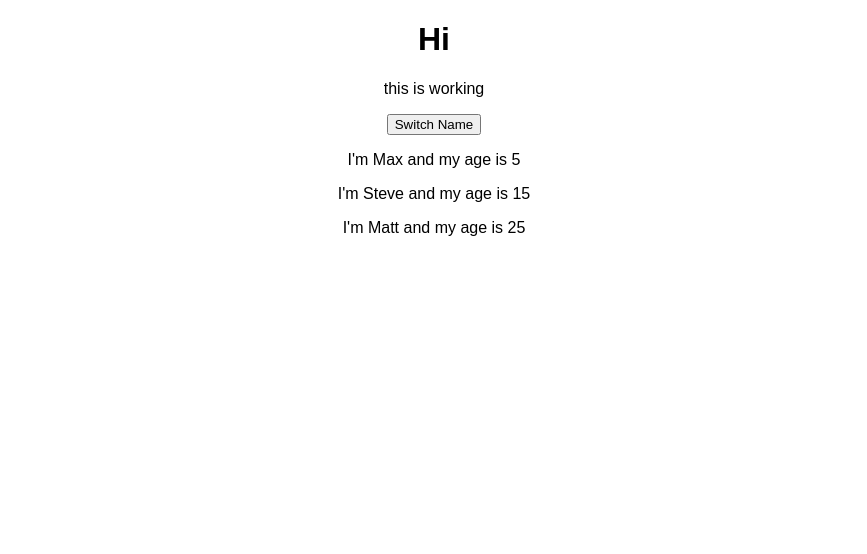
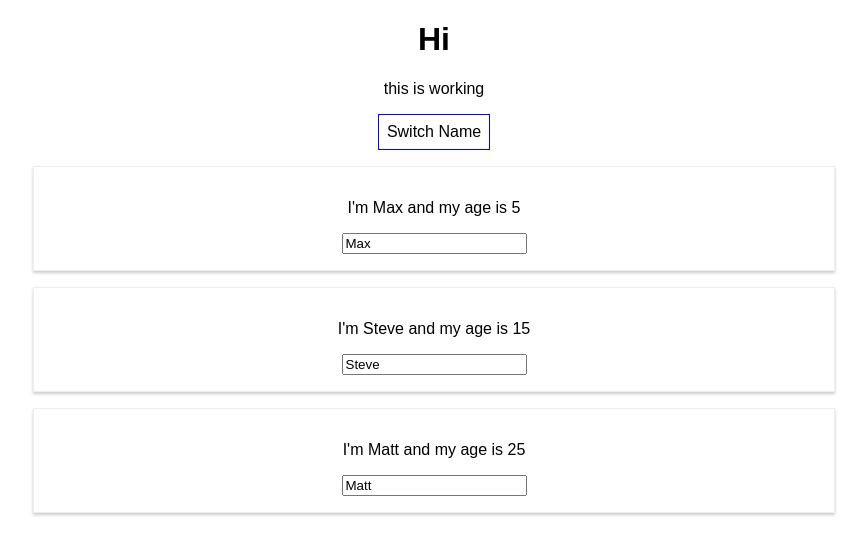
Before and after one commit to toch88/React_tut_udemy, a React (Create React App) app: page / in a window 1280 px wide. Shown: the top 554 px of the page, without its empty margins (206-1073 px from the left). Built offline with nearby package versions, Linux system fonts and the light colour scheme; the HTML template or start-up script is replaced by a standard one.

Commit message:
Example of CSS stylesheet addign

```diff
--- a/src/App.tsx
+++ b/src/App.tsx
@@ -1,4 +1,5 @@
 import * as React from 'react';
+// import { SyntheticEvent } from 'react';
 import './App.css';
 import Person, { IPersonPropsType } from './Person/Preson';
 // import logo from './logo.svg';
@@ -12,7 +13,7 @@ class App extends React.Component {
     ] as IPersonPropsType[]
   };
 
-  public switchNameHandler = (newName:any) => {
+  public switchNameHandler = (newName: string) => {
     // console.log('Was clicked');
     this.setState({
       persons: [
@@ -23,20 +24,49 @@ class App extends React.Component {
     });
   }
 
+  public nameChangeHandler = (e: React.FormEvent<HTMLInputElement>) => {
+    this.setState({
+      persons: [
+        { name: "Max", age: 5 },
+        { name: e.currentTarget.value, age: 15 },
+        { name: 'Mateusz', age: 25 }
+      ] as IPersonPropsType[]
+    });
+  }
+
   public render() {
+
+    const style: React.CSSProperties = {
+      backgroundColor: 'white',
+      border: '1px solid blue',
+      font: 'inherit',
+      padding: '8px',
+    };
+
     return (
       <div className="App">
         <h1>Hi</h1>
         <p>this is working</p>
-        <button onClick={this.switchNameHandler.bind(this, 'Mateusz')}>Switch Name</button>
-        <Person name={this.state.persons[0].name} age={this.state.persons[0].age} />
-        <Person click={this.switchNameHandler.bind(this, 'Stephane')} name={this.state.persons[1].name} age={this.state.persons[1].age} />
-        <Person name={this.state.persons[2].name} age={this.state.persons[2].age} />
+        <button
+          style={style}
+          onClick={this.switchNameHandler.bind(this, 'Mateusz')}>
+          Switch Name
+        </button>
 
-        {/* <Person dupa="30" /> */}
+        <Person name={this.state.persons[0].name}
+          age={this.state.persons[0].age} />
+
+        <Person click={this.switchNameHandler.bind(this, 'Stephane')}
+          name={this.state.persons[1].name}
+          age={this.state.persons[1].age}
+          changed={this.nameChangeHandler} />
+
+        <Person name={this.state.persons[2].name}
+          age={this.state.persons[2].age} />
+
       </div>
     );
-    // return React.createElement('div', {className: 'App'}, React.createElement('h1', null, 'Hi'));
+
   }
 }
 
--- /dev/null
+++ b/src/Person/Person.css
@@ -0,0 +1,8 @@
+.Person{
+    width: 60%;
+    margin: 16px auto;
+    border: 1px solid #eee;
+    box-shadow: 0 2px 3px #ccc;
+    padding: 16px;
+    text-align: center;
+}
--- a/src/Person/Preson.tsx
+++ b/src/Person/Preson.tsx
@@ -1,10 +1,16 @@
 import * as React from 'react';
+import './Person.css';
+
 
 export interface IPersonPropsType {
     name: string;
     age: number;
-    click?:any;
+    click?: any;
+
+    changed?: (e:React.FormEvent<HTMLInputElement>)=>void;
 }
+
+
 
 // const preson: any = (props: IPersonPropsType) => {
 //     return <p>I'm {props.name} and my age is {props.age} </p>
@@ -17,9 +23,10 @@ export default class Person extends React.Component<IPersonPropsType, any> {
 
     public render() {
         return (
-            <div>
+            <div className="Person">
                 <p onClick={this.props.click} >I'm {this.props.name} and my age is {this.props.age} </p>
                 <p>{this.props.children}</p>
+                <input type="text" onChange={this.props.changed} value={this.props.name} />
             </div>
         );
     }
```
